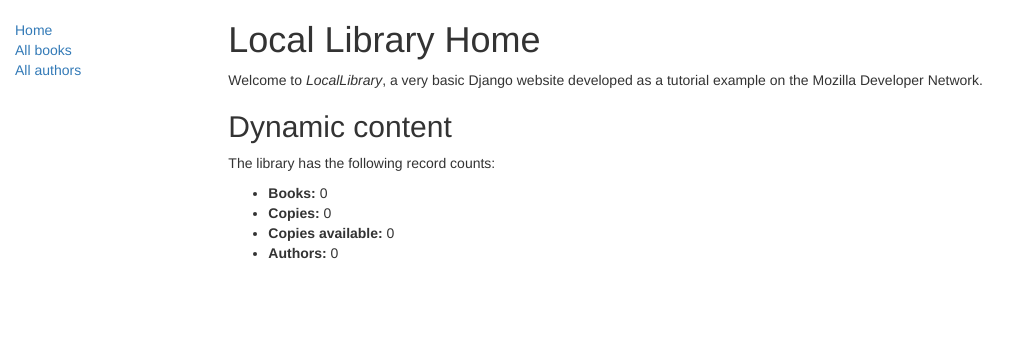
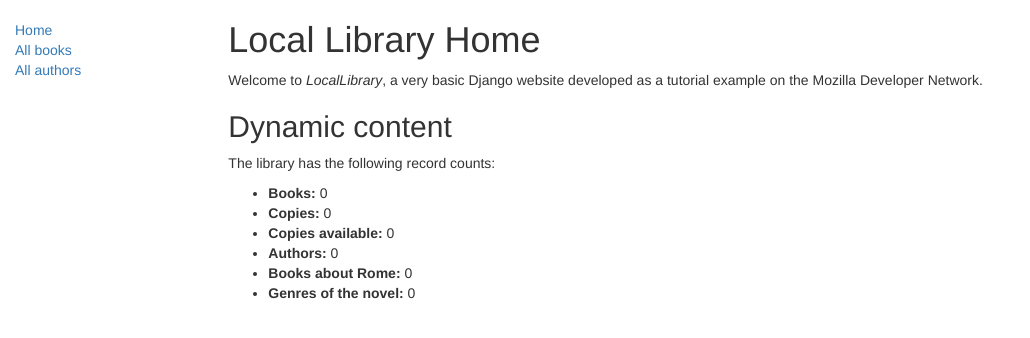
Before and after one commit to Motayassa/locallibrary, a Django app: page /catalog/ in a window 1280 px wide. Shown: the top 338 px of the page, without its empty margins (0-1030 px from the left). Run offline with Django 4.2, Linux system fonts and the light colour scheme; data that the repository does not hold is empty; some libraries are stand-ins or nearby versions.

Commit message:
Add new content in index.html

```diff
--- a/catalog/templates/index.html
+++ b/catalog/templates/index.html
@@ -13,6 +13,8 @@
     <li><strong>Copies:</strong> {{ num_instances }}</li>
     <li><strong>Copies available:</strong> {{ num_instances_available }}</li>
     <li><strong>Authors:</strong> {{ num_authors }}</li>
+    <li><strong>Books about Rome:</strong> {{ num_roman_books }}</li>
+    <li><strong>Genres of the novel:</strong> {{ num_novel_genre }}</li>
   </ul>
 
 {% endblock %}
```
